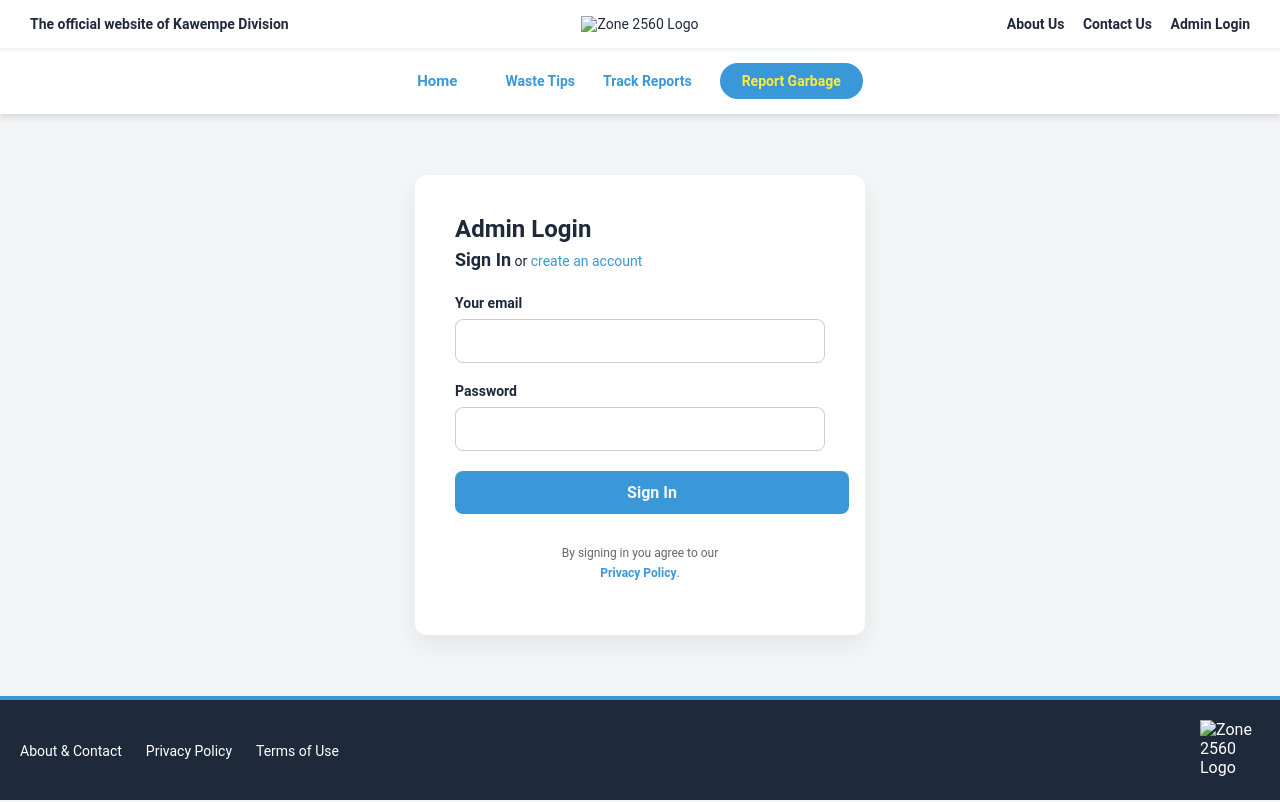
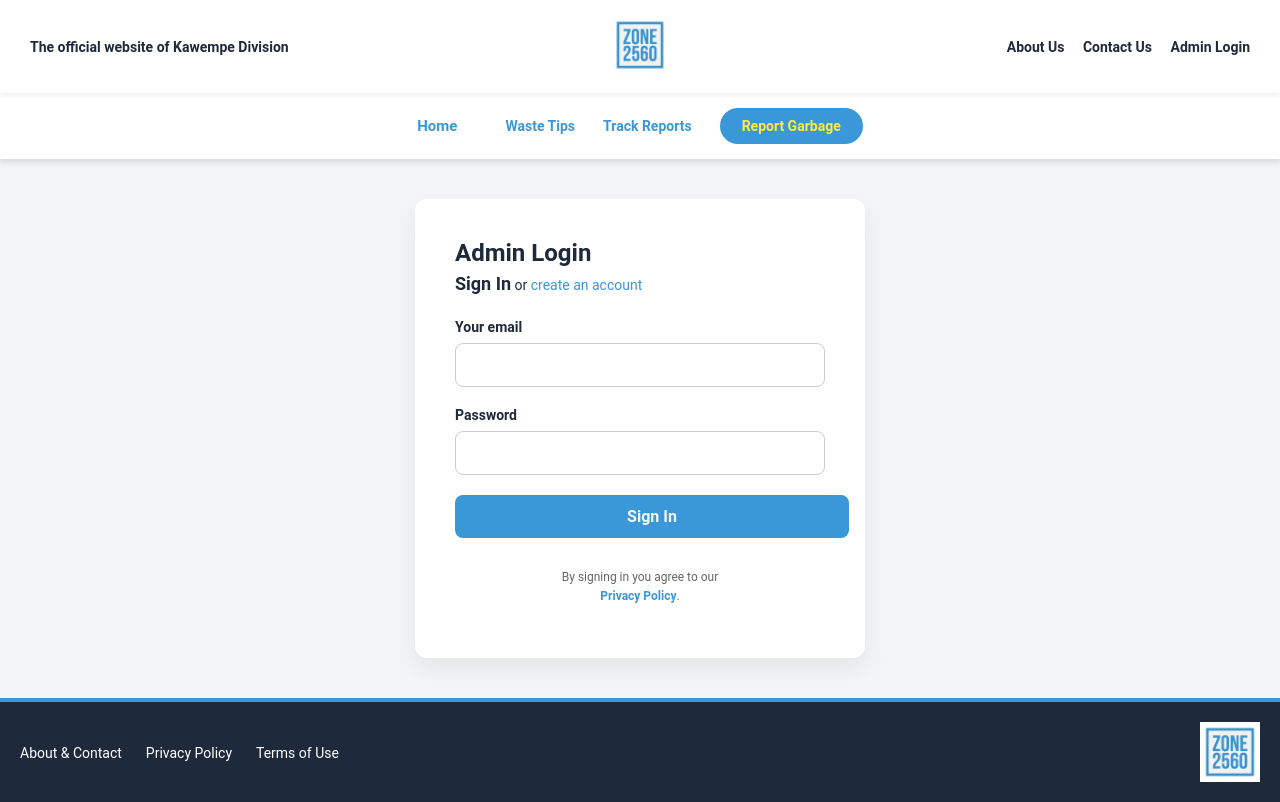
Before and after one commit to ronneett/ZONE2560, a plain HTML site: page admin login.html in a window 1280 px wide. Drawn offline with Linux system fonts and the light colour scheme; a web font is replaced by a local one.

Commit message:
Fixed fonts

```diff
--- a/admin login.html
+++ b/admin login.html
@@ -4,6 +4,7 @@
     <meta charset="UTF-8">
     <meta name="viewport" content="width=device-width, initial-scale=1.0">
     <title>Admin Login - Zone2560</title>
+    <link rel="stylesheet" href="style.css">
     <style>
 
         :root {
@@ -233,7 +234,7 @@
     <div class="utility-bar">
         <div class="left-text">The official website of Kawempe Division</div>
         <div class="logo-center">
-            <img src="images/Zone2560%20logo.jpeg" alt="Zone 2560 Logo">
+            <img src="zone2560-logo.jpeg" alt="Zone 2560 Logo">
         </div>
         <div class="right-links">
             <a href="about.html">About Us</a>
@@ -290,7 +291,7 @@
             <a href="terms.html">Terms of Use</a>
         </div>
         <div class="footer-logo">
-            <img src="images/Zone2560%20logo.jpeg" alt="Zone 2560 Logo">
+            <img src="zone2560-logo.jpeg" alt="Zone 2560 Logo">
         </div>
     </footer>
 
```
Also changed, not shown: waste_tips.html (+2 -2 lines).
